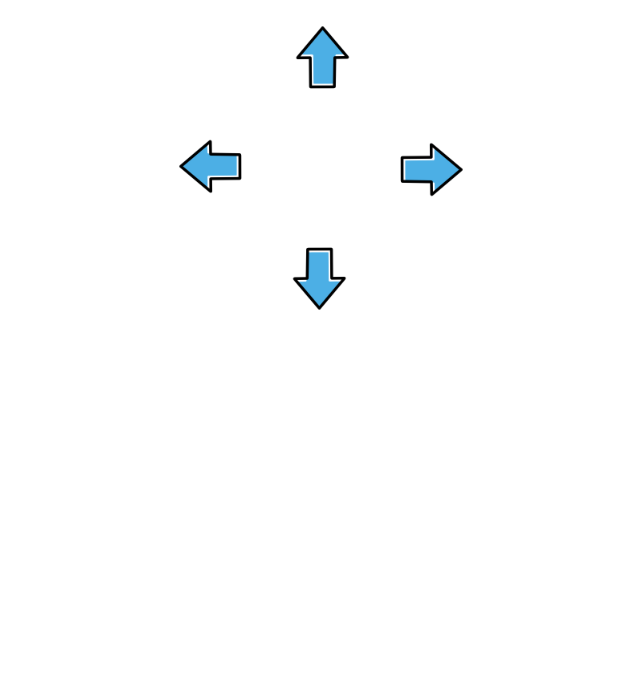
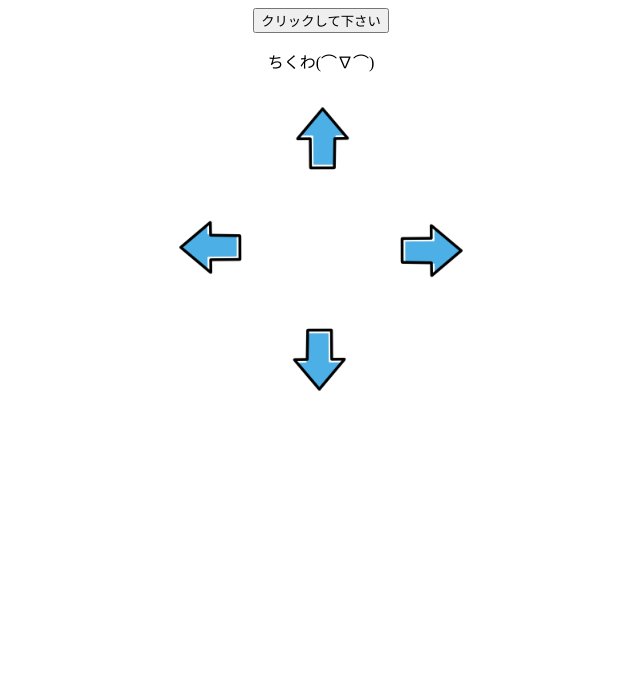
Before and after one commit to harutolingmu497-maker/Redundant-potato-for-him, a plain HTML site: page index.html in a window 1280 px wide. Shown: the part 109-800 px from the top of the page, without its empty margins (319-959 px from the left). Drawn offline with Linux system fonts and the light colour scheme.

Commit message:
Initial commit

```diff
--- a/index.html
+++ b/index.html
@@ -37,6 +37,8 @@
 
 <body>
     <h1>コントローラー</h1>
+    <button type="button" onclick="ChangeParaToDate()">クリックして下さい</button>
+    <p id="eid_date">ちくわ(⌒∇⌒)</p>
     <div class="controller">
         <img src="./images/up.png" alt="上" class="up"/>
         <img src="./images/left.png" alt="左" class="left"/>
--- a/script_1.js
+++ b/script_1.js
@@ -1 +1,4 @@
 alert("ロボットを操作するには、矢印キーを使用してください。")
+function ChangeParaToDate() {
+document.getElementById('eid_date').innerHTML = Date();
+}
```
